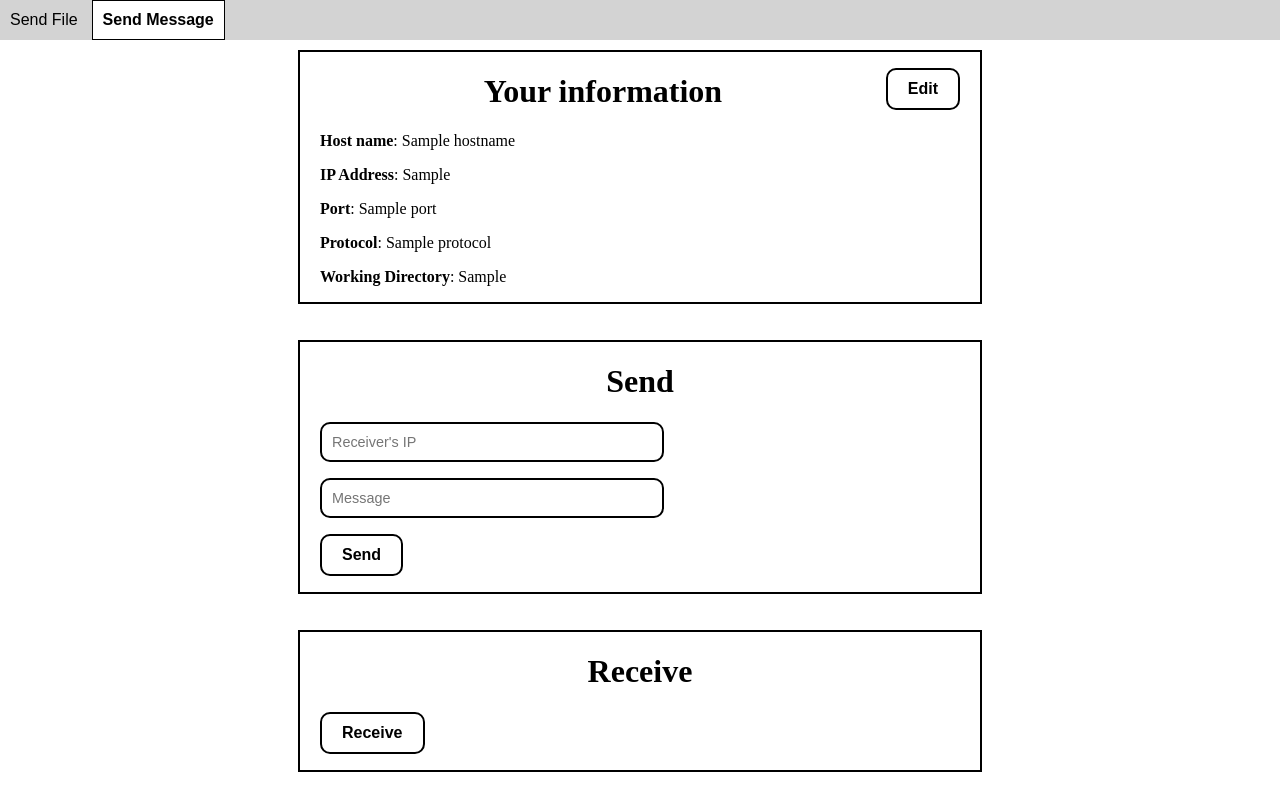
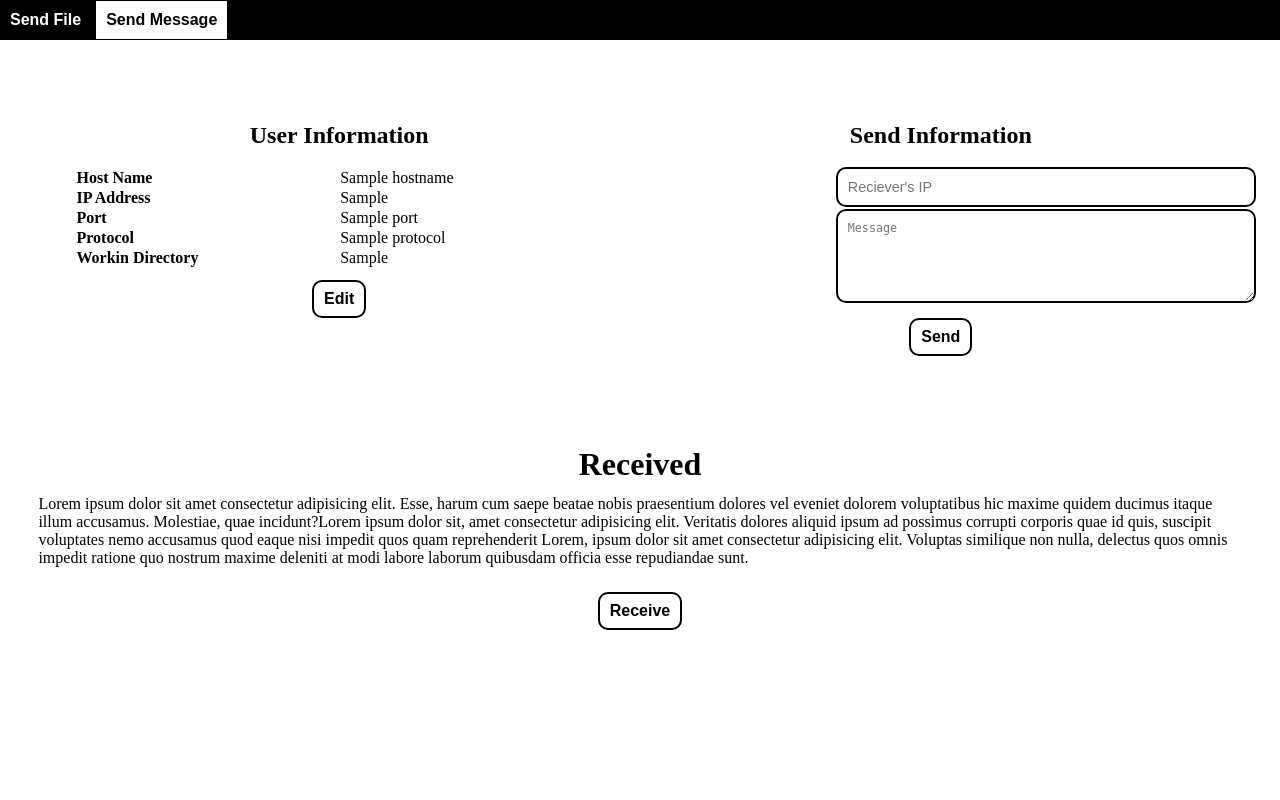
Before and after one commit to pulse-net/sockapp, a Flask app: template sockapp/templates/messaging.html in a window 1280 px wide. Run offline with Flask 2, Linux system fonts and the light colour scheme; the template is opened without the code that fills it: most values are stand-ins (such as "Sample title", 1, 10 or a date in 2020).

Commit message:
UI Modified

```diff
--- a/sockapp/static/css/styles.css
+++ b/sockapp/static/css/styles.css
@@ -1,49 +1,16 @@
-.send {
-    border: 2px solid black;
-    width: 50%;
-    margin: 0 auto;
-    padding: 0px 20px;
+*, *::before, *::after {
+    margin: 0;
+    padding: 0;
+    box-sizing: border-box;
 }
 
-.header {
-    text-align: center;
+.container {
+    min-height: 100vh;
 }
 
-.inp {
-    border: 2px solid black;
-    border-radius: 10px;
-    padding: 10px;
-    width: 50%;
-    font-size: 90%;
-}
-
-.button {
-    background: none;
-    color: black;
-    font-weight: bold;
-    font-size: 100%;
-    border: 2px solid black;
-    border-radius: 10px;
-    padding: 10px 20px;
-}
-
-.button:hover {
-    background: black;
-    color: white;
-}
-
-.selected-button {
-    background: black;
-    color: white;
-}
-
-body {
-    margin: 0 auto;
-}
-
-#nav {
+nav {
     width: 100%;
-    background-color: lightgray;
+    background-color: black;
     margin-bottom: 10px;
 }
 
@@ -54,6 +21,14 @@ body {
     font-size: 100%;
     padding: 10px;
     height: 100%;
+    cursor: pointer;
+    color: white;
+    font-weight: 800;
+}
+
+.nav-buttons:hover {
+    background: white;
+    color: black;
 }
 
 .selected-nav-button {
@@ -62,3 +37,109 @@ body {
     font-weight: bold;
     border: 1px solid black;
 }
+
+main {
+    min-height: 90vh;
+    display: flex;
+    flex-direction: column;
+    align-items: center;
+    justify-content: space-evenly;
+}
+
+.info {
+    width: 100vw;
+    display: flex;
+    justify-content: space-evenly;
+    align-items: center;
+    padding: 0 3%;
+}
+
+.info .userInfo {
+    width: 100%;
+    height: 23vh;
+    display: flex;
+    flex-direction: column;
+    justify-content: space-between;
+    align-items: center;
+    padding: 0 3%;
+}
+
+.data h2 {
+    text-align: center;
+}
+
+table {
+    table-layout: fixed;
+    width: 100%;
+}
+
+#dataCell {
+    word-wrap: break-word;
+    white-space: normal;
+}
+
+.sectionButton {
+    margin-top: 2%;
+}
+
+.info .sendInfo {
+    width: 100%;
+    height: 23vh;
+    display: flex;
+    flex-direction: column;
+    justify-content: space-between;
+    align-items: center;
+    padding: 0 3%;
+}
+
+.info .sendInfo .data .inputData {
+    border: 2px solid black;
+    border-radius: 10px;
+    padding: 10px;
+    width: 200%;
+    font-size: 90%;
+}
+
+.sendInfo .data input {
+    margin-bottom: 1%;
+}
+
+.button {
+    background: none;
+    color: black;
+    font-weight: bold;
+    font-size: 100%;
+    border: 2px solid black;
+    border-radius: 10px;
+    padding: 8px 10px;
+    margin-top: 1%;
+}
+
+.button:hover {
+    background: black;
+    color: white;
+}
+
+.receiveInfo {
+    display: flex;
+    flex-direction: column;
+    justify-content: center;
+    align-items: center;
+    min-height: 40vh;
+    padding: 0 3%;
+}
+
+.receiveInfo .recievedMessage h1{
+    text-align: center;
+}
+
+.receiveInfo .recievedMessage #recvd_msg {
+    word-wrap: break-word;
+    white-space: normal;
+    margin-top: 1%;
+    margin-bottom: 1%;
+}
+
+input:focus, textarea:focus, select:focus{
+    outline: none;
+}
--- a/sockapp/static/js/info.js
+++ b/sockapp/static/js/info.js
@@ -2,7 +2,7 @@ $(document).ready(function() {
 
     function get_input_html_tags(id, placeholder, span_id) {
         var current_value = $("#" + span_id).html();
-        return `<input type='text' id='${id}' class='inp' placeholder='${placeholder}' value='${current_value}'>`;
+        return `<input type='text' id='${id}' class='inputData' placeholder='${placeholder}' value='${current_value}'>`;
     }
 
     $("#edit").click(function() {
@@ -11,7 +11,7 @@ $(document).ready(function() {
         $("#edit").attr('value', new_value);
 
         if(current_value == "Edit") {
-            var protocol_select = "<select id='protocol-inp' class='inp'";
+            var protocol_select = "<select id='protocol-inp' class='inputData'";
 
             var current_protocol = $("#protocol-span").html();
             tcp_current_protocol = current_protocol == "TCP" ? "selected" : "";
--- a/sockapp/templates/components/info.html
+++ b/sockapp/templates/components/info.html
@@ -1,4 +1,4 @@
-<div class="send">
+<!-- <div class="send">
     <p><input type="button" class="button" id="edit" value="Edit" style="float: right;">
     <h1 class="header">Your information</h1></p>
     <p><strong>Host name</strong>: {{hostname}}</p>
@@ -6,4 +6,35 @@
     <p><strong>Port</strong>: <span id="port-span">{{port}}</span></p>
     <p><strong>Protocol</strong>: <span id="protocol-span">{{protocol}}</span></p>
     <p><strong>Working Directory</strong>: <span id="cur-dir-span">{{current_directory}}</span></p>
+</div> -->
+
+<div class="userInfo">
+    <div class="data">
+        <h2>User Information</h2><br>
+        <table>
+            <tr>
+                <td><strong>Host Name</strong></td>
+                <td id="dataCell">{{hostname}}</td>
+            </tr>
+            <tr>
+                <td><strong>IP Address</strong></td>
+                <td id="dataCell">{{ip}}</td>
+            </tr>
+            <tr>
+                <td><strong>Port</strong></td>
+                <td id="dataCell"><span id="port-span">{{port}}</span></td>
+            </tr>
+            <tr>
+                <td><strong>Protocol</strong></td>
+                <td id="dataCell"><span id="protocol-span">{{protocol}}</span></td>
+            </tr>
+            <tr>
+                <td><strong>Workin Directory</strong></td>
+                <td id="dataCell"><span id="cur-dir-span">{{current_directory}}</span></td>
+            </tr>
+        </table>
+    </div>
+    <div class="sectionButton">
+        <input type="button" class="button" id="edit" value="Edit">
+    </div>
 </div>
--- a/sockapp/templates/components/nav.html
+++ b/sockapp/templates/components/nav.html
@@ -1,4 +1,10 @@
-<div id="nav">
+<!-- <div id="nav">
     <input type="button" class="nav-buttons" id="send-file-nav" value="Send File">
     <input type="button" class="nav-buttons" id="send-message-nav" value="Send Message">
+</div> -->
+<div>
+    <nav id="nav">
+        <input type="button" class="nav-buttons" id="send-file-nav" value="Send File">
+        <input type="button" class="nav-buttons" id="send-message-nav" value="Send Message">
+    </nav>
 </div>
--- a/sockapp/templates/messaging.html
+++ b/sockapp/templates/messaging.html
@@ -7,29 +7,36 @@
     </head>
 
     <body>
-        {% include 'components/nav.html' %}
+        <div class="container">
 
-        {% include 'components/info.html' %}
-        <br><br>
-        <div class="send">
-            <h1 class="header">Send</h2>
-            <p>
-                <input type="text" id="recv_ip" class="inp" placeholder="Receiver's IP">
-            </p>
-            <p>
-                <input type="text" id="send_msg" class="inp" placeholder="Message">
-            </p>
-            <p>
-                <input type="button" id="send" class="button" value="Send">
-            </p>
-        </div>
-        <br><br>
-        <div class="send">
-            <h1 class="header">Receive</h2>
-            <p id="recvd_msg"></p>
-            <p>
-                <input type="button" id="receive" class="button" value="Receive">
-            </p>
+            {% include 'components/nav.html' %}
+            <!--Navbar ends here-->
+            <main class="mainContent">
+
+                <div class="info">
+                    {% include 'components/info.html' %}
+                    <div class="sendInfo">
+                        <div class="data">
+                            <h2>Send Information</h2><br>
+                            <input type="text" id="recv_ip" class="inputData" placeholder="Reciever's IP"><br>
+                            <textarea rows="5" id="send_msg" class="inputData" placeholder="Message"></textarea><br>
+                        </div>
+                        <div class="sectionButton">
+                            <input type="button" id="send" class="button" value="Send">
+                        </div>
+                    </div>
+                </div>
+
+                <div class="receiveInfo">
+                    <div class="recievedMessage">
+                        <h1 class="header">Received</h2>
+                        <p id="recvd_msg">Lorem ipsum dolor sit amet consectetur adipisicing elit. Esse, harum cum saepe beatae nobis praesentium dolores vel eveniet dolorem voluptatibus hic maxime quidem ducimus itaque illum accusamus. Molestiae, quae incidunt?Lorem ipsum dolor sit, amet consectetur adipisicing elit. Veritatis dolores aliquid ipsum ad possimus corrupti corporis quae id quis, suscipit voluptates nemo accusamus quod eaque nisi impedit quos quam reprehenderit Lorem, ipsum dolor sit amet consectetur adipisicing elit. Voluptas similique non nulla, delectus quos omnis impedit ratione quo nostrum maxime deleniti at modi labore laborum quibusdam officia esse repudiandae sunt.</p>
+                    </div>
+                    <input type="button" id="receive" class="button" value="Receive">
+                </div>
+
+            </main>
+
         </div>
 
         <script type="text/javascript" src="{{ url_for('static', filename='js/jquery.min.js') }}"></script>
```
Also changed, not shown: sockapp/templates/index.html (+26 -21 lines).
